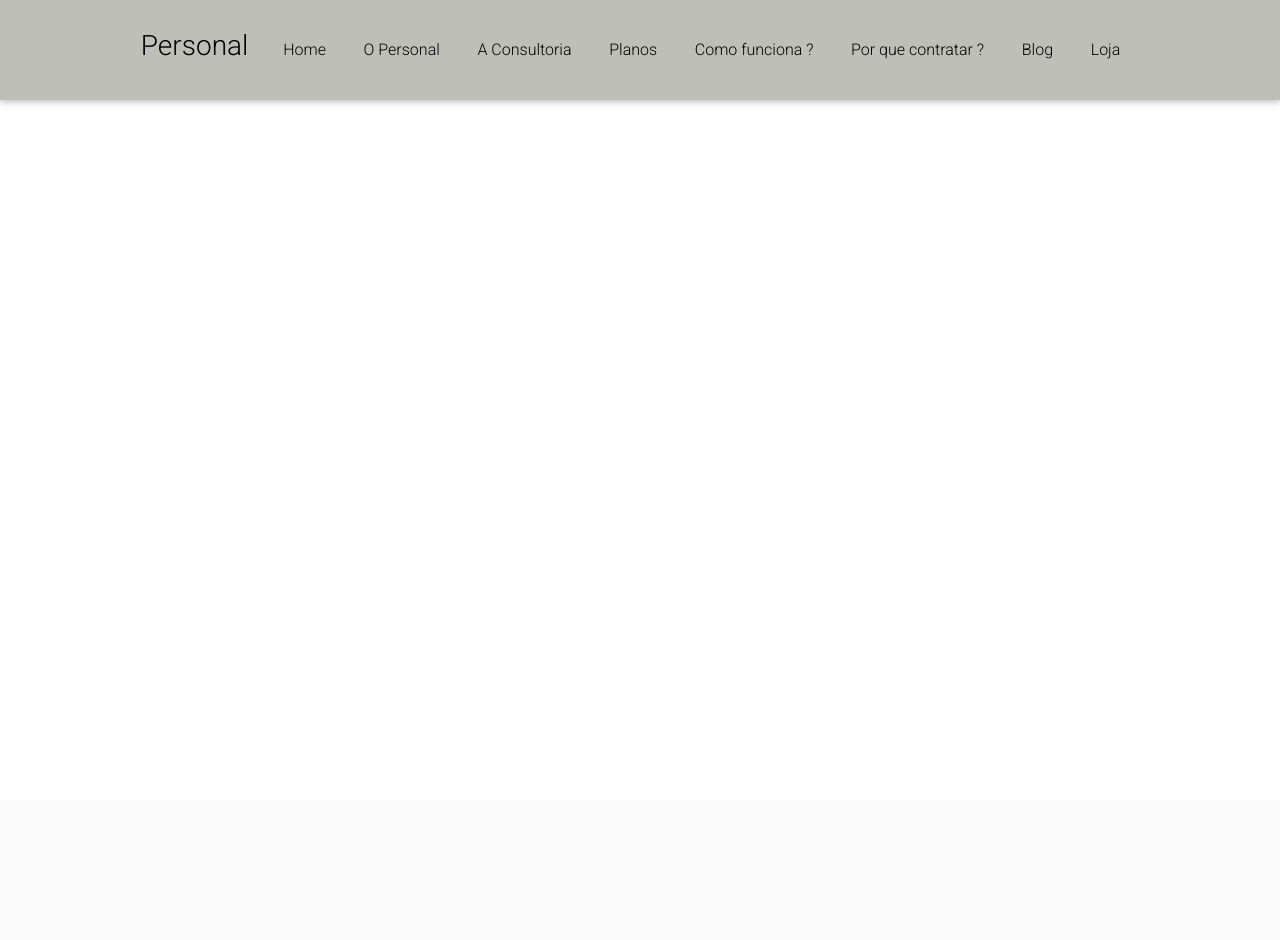
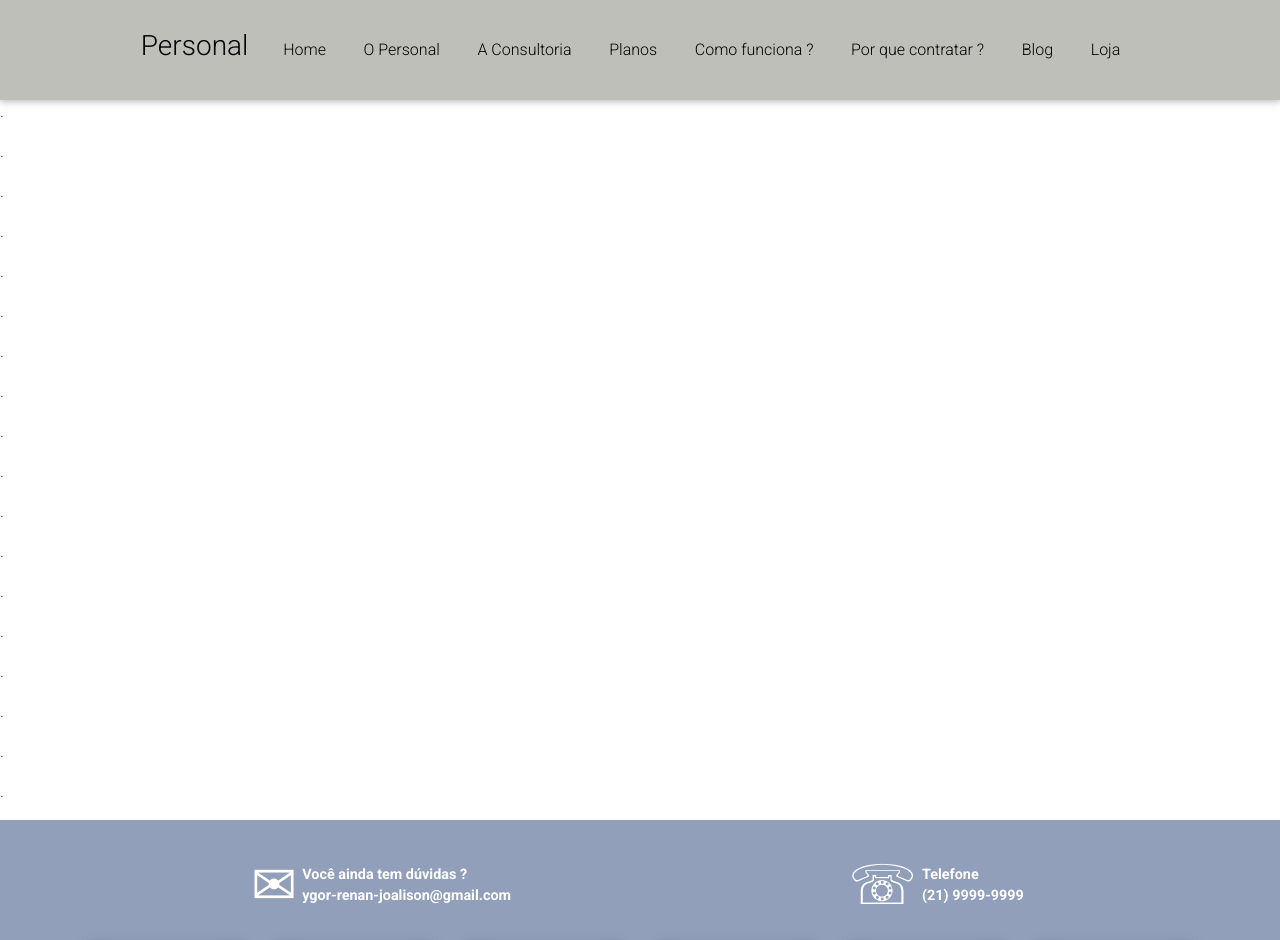
Before and after one commit to renan-ps/Site-de-venda-de-exercicios-fisicos, a PHP site: page /views/index.php in a window 1280 px wide. Shown: the top 940 px of the page. Before the commit the page ends 105 px from the top, so only its background shows below. Run offline with PHP 8.4, Linux system fonts and the light colour scheme; some libraries are stand-ins or nearby versions.

Commit message:
Criando o rodapé

```diff
--- a/lib/css/index.css
+++ b/lib/css/index.css
@@ -34,7 +34,32 @@
 	text-decoration: none;
 }
 
-.carrossel{
+.contatos{
 
-	height: 90px!important;
+	display: flex;
+	justify-content: space-around;
 }
+
+
+.duvidas{
+
+	display: flex;
+	align-items: center;
+	padding: 0;
+}
+
+.duvidas li{
+
+	list-style: none;
+	margin-right: 5px;
+}
+
+.icon-carta{
+
+	font-size: 55px;
+}
+
+.caracter-do-contato{
+
+	font-weight: bold;
+}
--- a/views/index.php
+++ b/views/index.php
@@ -7,6 +7,7 @@
 	<meta name="viewport" content="width=device-width">
 
 	<link rel="stylesheet" type="text/css" href="lib/css/reset.css">
+	<link rel="shortcut icon" href="image/personal-icon-2.png">
 	<link rel="stylesheet" href="https://use.fontawesome.com/releases/v5.8.2/css/all.css">
 	<link rel="stylesheet" href="https://fonts.googleapis.com/css?family=Roboto:300,400,500,700&display=swap">
 	<link href="https://cdnjs.cloudflare.com/ajax/libs/twitter-bootstrap/4.4.1/css/bootstrap.min.css" rel="stylesheet">
@@ -37,6 +38,147 @@
 		</nav>
 	</header>
 
+	<main>
+		<p>.</p>
+		<p>.</p>
+		<p>.</p>
+		<p>.</p>
+		<p>.</p>
+		<p>.</p>
+		<p>.</p>
+		<p>.</p>
+		<p>.</p>
+		<p>.</p>
+		<p>.</p>
+		<p>.</p>
+		<p>.</p>
+		<p>.</p>
+		<p>.</p>
+		<p>.</p>
+		<p>.</p>
+		<p>.</p>
+	</main>
+
+
+
+	<!-- Footer -->
+	<footer class="page-footer font-small mdb-color lighten-3 pt-4">
+
+	  <!--Imagens-->
+	  <div class="container">
+
+	  	<div class="contatos">
+
+	  		<ul class="duvidas">
+	  			<li class="icon-carta">&#9993;</li>
+	  			<li class="caracter-do-contato">Você ainda tem dúvidas ?<br>ygor-renan-joalison@gmail.com</li>
+	  		</ul>
+
+	  		<ul class="duvidas">
+	  			<li class="icon-carta">&#9743;</li>
+	  			<li class="caracter-do-contato">Telefone<br>(21) 9999-9999</li>
+	  		</ul>
+	  	</div>
+
+	    <div class="row">
+
+
+	      <div class="col-lg-2 col-md-12 mb-4">
+	        <div class="view overlay z-depth-1-half">
+	          <img src="https://mdbootstrap.com/img/Photos/Horizontal/Nature/4-col/img%20(73).jpg" class="img-fluid"
+	            alt="">
+	          <a href="">
+	            <div class="mask rgba-white-light"></div>
+	          </a>
+	        </div>
+	      </div>
+
+	      <div class="col-lg-2 col-md-6 mb-4">
+	        <div class="view overlay z-depth-1-half">
+	          <img src="https://mdbootstrap.com/img/Photos/Horizontal/Nature/4-col/img%20(78).jpg" class="img-fluid"
+	            alt="">
+	          <a href="">
+	            <div class="mask rgba-white-light"></div>
+	          </a>
+	        </div>
+	      </div>
+
+	      <div class="col-lg-2 col-md-6 mb-4">
+	        <div class="view overlay z-depth-1-half">
+	          <img src="https://mdbootstrap.com/img/Photos/Horizontal/Nature/4-col/img%20(79).jpg" class="img-fluid"
+	            alt="">
+	          <a href="">
+	            <div class="mask rgba-white-light"></div>
+	          </a>
+	        </div>
+	      </div>
+
+	      <div class="col-lg-2 col-md-12 mb-4">
+	        <div class="view overlay z-depth-1-half">
+	          <img src="https://mdbootstrap.com/img/Photos/Horizontal/Nature/4-col/img%20(81).jpg" class="img-fluid"
+	            alt="">
+	          <a href="">
+	            <div class="mask rgba-white-light"></div>
+	          </a>
+	        </div>
+
+	      </div>
+
+	      <div class="col-lg-2 col-md-6 mb-4">
+		      <div class="view overlay z-depth-1-half">
+		        <img src="https://mdbootstrap.com/img/Photos/Horizontal/Nature/4-col/img%20(81).jpg" class="img-fluid"
+		          alt="">
+		        <a href="">
+		          <div class="mask rgba-white-light"></div>
+		        </a>
+		      </div>
+	      </div>
+
+	      <div class="col-lg-2 col-md-6 mb-4">
+	        <div class="view overlay z-depth-1-half">
+	          <img src="https://mdbootstrap.com/img/Photos/Horizontal/Nature/4-col/img%20(84).jpg" class="img-fluid"
+	            alt="">
+	          <a href="">
+	            <div class="mask rgba-white-light"></div>
+	          </a>
+	        </div>
+	      </div>
+
+	    </div>
+	  </div>
+
+	  <!--Redes sociais-->
+      <div class="col-md-6 mb-3 col-lg-7 text-center text-md-right">
+
+
+        <a class="fb-ic" href="https://www.facebook.com/ygor.regato.5">
+          <i class="fab fa-facebook-f white-text mr-4"> </i>
+        </a>
+
+        <a class="tw-ic">
+          <i class="fab fa-twitter white-text mr-4"> </i>
+        </a>
+
+        <a class="li-ic">
+          <i class="fab fa-linkedin-in white-text mr-4"> </i>
+        </a>
+
+        <a class="ins-ic">
+          <i class="fab fa-instagram white-text mr-4"> </i>
+        </a>
+
+        <a class="ins-ic">
+          <i class="fab fa-youtube"></i> </i>
+        </a>
+
+      </div>
+
+      <!--Copyright-->
+	  <div class="footer-copyright text-center py-3">©Copyright 2020 |
+	    <a href="https://mdbootstrap.com/"> José Personal. Todos os Direitos Reservados. Criado pela equipe YgReJo</a>
+	  </div>
+
+	</footer>
 
 </body>
 </html>
```
Also changed, not shown: image/personal-icon-2.png (added), image/personal-icon.jpg (added).
